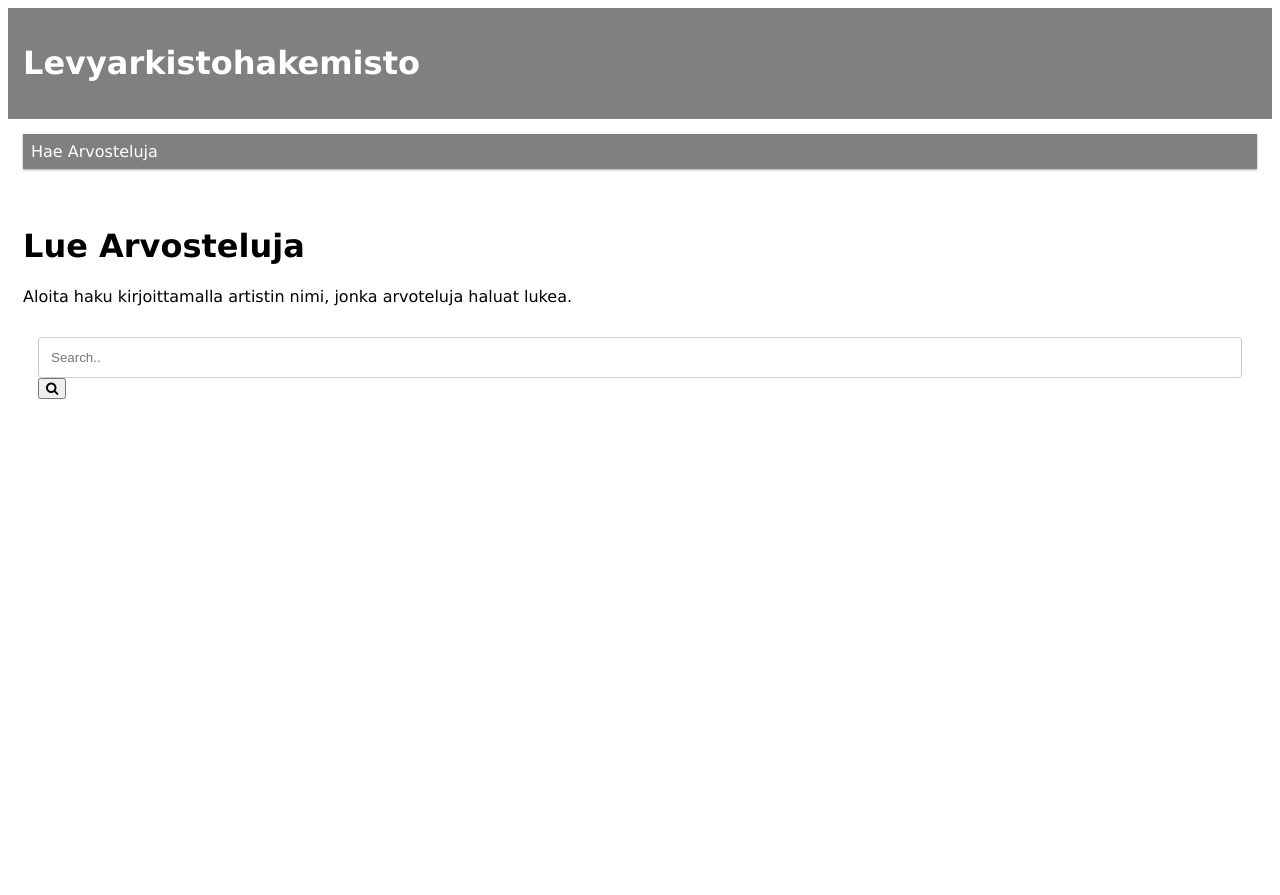
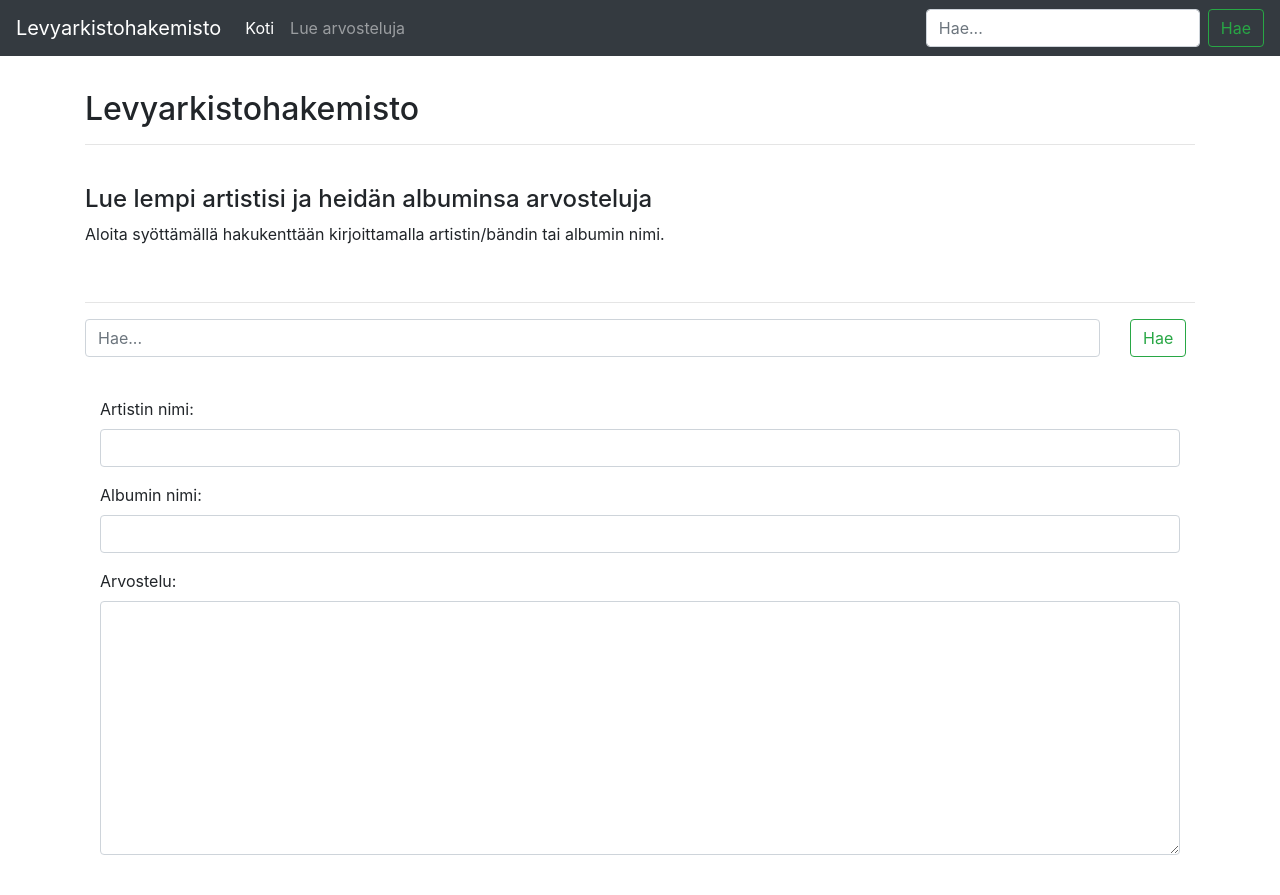
Before and after one commit to Naukkis/reviews-API, a website: page public/read.html in a window 1280 px wide. Before the commit the page ends 800 px from the top, so only its background shows below. Drawn offline with nearby package versions, Linux system fonts and the light colour scheme.

Commit message:
add new client

```diff
--- a/public/read.html
+++ b/public/read.html
@@ -1,134 +1,104 @@
 <!DOCTYPE html>
 <html>
 <head>
-<meta name="viewport" content="width=device-width, initial-scale=1.0">
-<link rel="stylesheet" href="https://cdnjs.cloudflare.com/ajax/libs/font-awesome/4.7.0/css/font-awesome.min.css">
+    <title>Levyarkistohakemisto</title>
+    <meta charset="utf-8">
+    <meta name="viewport" content="width=device-width, initial-scale=1">
+    <link rel="stylesheet" href="https://maxcdn.bootstrapcdn.com/bootstrap/4.1.3/css/bootstrap.min.css">
+    <script src="https://ajax.googleapis.com/ajax/libs/jquery/3.3.1/jquery.min.js"></script>
+    <script src="https://cdnjs.cloudflare.com/ajax/libs/popper.js/1.14.3/umd/popper.min.js"></script>
+    <script src="https://maxcdn.bootstrapcdn.com/bootstrap/4.1.3/js/bootstrap.min.js"></script>
 <style>
-* {
-    box-sizing: border-box;
+input[readonly].form-control{
+    background-color:transparent;
+    border: 1;
+    font-size: 1em;
 }
-.row::after {
-    content: "";
-    clear: both;
-    display: table;
+textarea[readonly].form-control{
+    background-color:transparent;
+    border: 1;
+    font-size: 1em;
 }
-[class*="col-"] {
-    float: left;
-    padding: 15px;
-}
-.col-1 {width: 8.33%;}
-.col-2 {width: 16.66%;}
-.col-3 {width: 25%;}
-.col-4 {width: 33.33%;}
-.col-5 {width: 41.66%;}
-.col-6 {width: 50%;}
-.col-7 {width: 58.33%;}
-.col-8 {width: 66.66%;}
-.col-9 {width: 75%;}
-.col-10 {width: 83.33%;}
-.col-11 {width: 91.66%;}
-.col-12 {width: 100%;}
-html {
-    font-family: "Lucida Sans", sans-serif;
-}
-.header {
-    background-color: grey;
-    color: #ffffff;
-    padding: 15px;
-}
-.menu ul {
-    list-style-type: none;
-    margin: 0;
-    padding: 0;
-}
-.menu li {
-    padding: 8px;
-    margin-bottom: 7px;
-    background-color: grey;
-    color: #ffffff;
-    box-shadow: 0 1px 3px rgba(0,0,0,0.12), 0 1px 2px rgba(0,0,0,0.24);
-}
-.menu li:hover {
-    background-color: #0099cc;
-}
-input[type=text], select, textarea {
-    width: 100%;
-    padding: 12px;
-    border: 1px solid #ccc;
-    border-radius: 4px;
-    resize: vertical;
-}
-label {
-    padding: 12px 12px 12px 0;
-    display: inline-block;
-}
-
-input[type=submit] {
-    background-color: #4CAF50;
-    color: white;
-    padding: 12px 20px;
-    border: none;
-    border-radius: 4px;
-    cursor: pointer;
-    float: right;
-}
-
-input[type=submit]:hover {
-    background-color: #45a049;
-}
-
-.container {
-    border-radius: 5px;
-    background-color: #f2f2f2;
-    padding: 20px;
-}
-
-.col-25 {
-    float: left;
-    width: 25%;
-    margin-top: 6px;
-}
-
-.col-75 {
-    float: left;
-    width: 75%;
-    margin-top: 6px;
-}
-
-.row:after {
-    content: "";
-    display: table;
-    clear: both;
-}
-
 </style>
 </head>
 <body>
-
-<div class="header">
-  <h1>Levyarkistohakemisto</h1>
-</div>
-
-<div class="row">
-    <div class="col-12 menu">
-    <ul>
-        <li href="read.html">Hae Arvosteluja</li>
-    </ul>
-    </div>
-
-    <div class="col-12">
-    <h1>Lue Arvosteluja</h1>
-    <p>Aloita haku kirjoittamalla artistin nimi, jonka arvoteluja haluat lukea.</p>
-    <div class="col-12">
-            <form class="example" action="/action_page.php">
-                <input type="text" placeholder="Search.." name="search">
-                <button type="submit"><i class="fa fa-search"></i></button>
+    <header>
+        <nav class="navbar navbar-expand-md navbar-dark fixed-top bg-dark">
+            <a class="navbar-brand" href="index.html">Levyarkistohakemisto</a>
+            <button class="navbar-toggler" type="button" data-toggle="collapse" data-target="#navbarCollapse" aria-controls="navbarCollapse" aria-expanded="false" aria-label="Toggle navigation">
+            <span class="navbar-toggler-icon"></span>
+            </button>
+            <div class="collapse navbar-collapse" id="navbarCollapse">
+            <ul class="navbar-nav mr-auto">
+                <li class="nav-item active">
+                <a class="nav-link" href="index.html">Koti <span class="sr-only">(current)</span></a>
+                </li>
+                <li class="nav-item">
+                <a class="nav-link" href="read.html">Lue arvosteluja</a>
+                </li>
+            </ul>
+            <form class="form-inline mt-2 mt-md-0" onsubmit="">
+                <input class="form-control mr-sm-2" type="text" placeholder="Hae..." aria-label="Search">
+                <button class="btn btn-outline-success my-2 my-sm-0" type="submit">Hae</button>
             </form>
+            </div>
+        </nav>
+    </header>
+    <main role="main">
+        <div class="container" style="margin-top:90px">
+            <div class="row">
+                <div class="col-sm-12">
+                    <h2>Levyarkistohakemisto</h2>
+                    <hr>
+                    <br>
+                    <h4>Lue lempi artistisi ja heidän albuminsa arvosteluja</h4>
+                    <p>Aloita syöttämällä hakukenttään kirjoittamalla artistin/bändin tai albumin nimi.</p>
+                    <br>
+                    <hr>
+                </div>
+            </div>
+            <div class="row">
+                <div class="col-sm-12">
+                    <form onsubmit="">
+                        <div class="form-group row">
+                            <div class="col-sm-11">
+                                <input class="form-control" type="text" placeholder="Hae..." aria-label="Search">
+                            </div>
+                            <div class="col-sm-1">
+                                <button class="btn btn-outline-success" type="submit">Hae</button>
+                            </div>
+                        </div>
+                    </form>
+                </div>
+            </div>
+            <div class="row">
+                <div class="container">
+                    <div class="col-sm-12">
+                        <div class="row">
+                            <div class="col-sm-12">
+                                <br>
+                                <form>
+                                    <div class="form-group">
+                                        <label for="artisti">Artistin nimi:</label>
+                                        <input type="text" class="form-control" id="artisti" readonly>
+                                    </div>
+                                    <div class="form-group">
+                                        <label for="artisti">Albumin nimi:</label>
+                                        <input type="text" class="form-control" id="albumi" readonly>
+                                    </div>
+                                    <div class="form-group">
+                                        <label for="arvostelu">Arvostelu:</label>
+                                        <textarea class="form-control" rows="10" id="arvostelu" readonly></textarea>
+                                    </div>
+                                </form>
+                                <br>
+                            </div>
+                        </div>
+                    </div>
+                </div>
+            </div>
         </div>
-    </div>
-</div>
-<script>
-
-</script>
+    </main>
+</body>
 </body>
 </html>
```
Also changed, not shown: public/index.html (+0 -7 lines).
